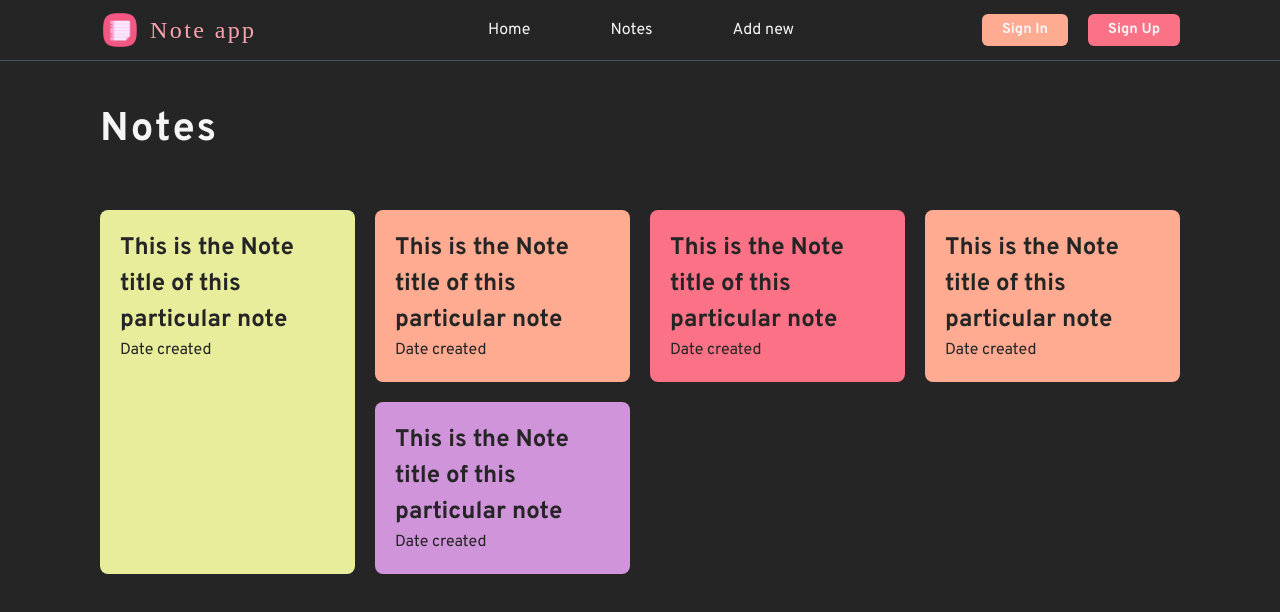
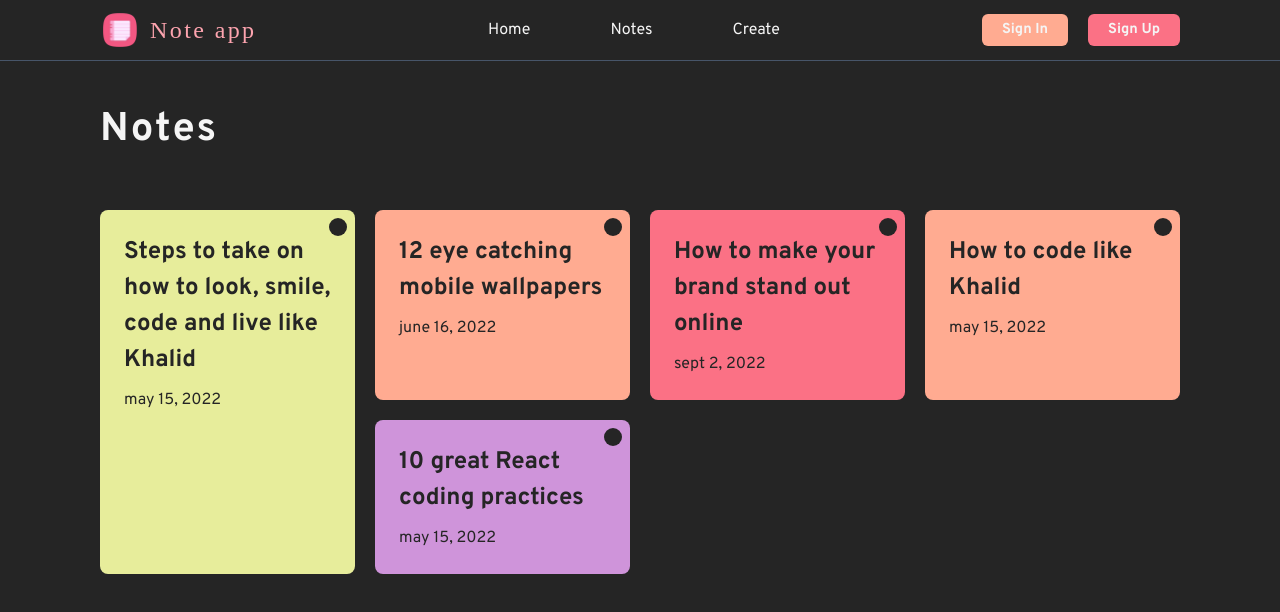
Before and after one commit to khalteck/sticky-note-app, a React (Create React App) app: page /notes in a window 1280 px wide. Shown: the top 612 px of the page. Built offline with nearby package versions, Linux system fonts and the light colour scheme; a web font is replaced by a local one.

Commit message:
issue fixed

```diff
--- a/public/output.css
+++ b/public/output.css
@@ -590,6 +590,46 @@ video {
   top: -40px;
 }
 
+.top-1 {
+  top: 0.25rem;
+}
+
+.right-1 {
+  right: 0.25rem;
+}
+
+.right-2 {
+  right: 0.5rem;
+}
+
+.top-2 {
+  top: 0.5rem;
+}
+
+.right-5 {
+  right: 1.25rem;
+}
+
+.right-10 {
+  right: 2.5rem;
+}
+
+.right-\[50\%\] {
+  right: 50%;
+}
+
+.right-\[40\%\] {
+  right: 40%;
+}
+
+.right-\[47\%\] {
+  right: 47%;
+}
+
+.z-\[100\] {
+  z-index: 100;
+}
+
 .ml-\[-10px\] {
   margin-left: -10px;
 }
@@ -614,6 +654,10 @@ video {
   margin-top: 50px;
 }
 
+.mb-\[10px\] {
+  margin-bottom: 10px;
+}
+
 .flex {
   display: flex;
 }
@@ -636,6 +680,18 @@ video {
 
 .h-\[80px\] {
   height: 80px;
+}
+
+.h-\[20px\] {
+  height: 20px;
+}
+
+.h-\[15px\] {
+  height: 15px;
+}
+
+.h-\[18px\] {
+  height: 18px;
 }
 
 .w-full {
@@ -664,6 +720,18 @@ video {
 
 .w-\[80px\] {
   width: 80px;
+}
+
+.w-\[20px\] {
+  width: 20px;
+}
+
+.w-\[15px\] {
+  width: 15px;
+}
+
+.w-\[18px\] {
+  width: 18px;
 }
 
 .cursor-pointer {
@@ -741,6 +809,14 @@ video {
 
 .p-\[20px\] {
   padding: 20px;
+}
+
+.p-\[22px\] {
+  padding: 22px;
+}
+
+.p-\[24px\] {
+  padding: 24px;
 }
 
 .px-\[100px\] {
@@ -866,6 +942,10 @@ video {
   transition-duration: 300ms;
 }
 
+.duration-500 {
+  transition-duration: 500ms;
+}
+
 .swing {
   -webkit-animation: swing 15s ease infinite;
           animation: swing 15s ease infinite;
--- a/src/App.js
+++ b/src/App.js
@@ -1,9 +1,58 @@
 import Header from "./Header";
 import Main from "./Main";
-import {BrowserRouter as Router, Route, Switch} from "react-router-dom"
+import { BrowserRouter as Router, Route, Switch } from "react-router-dom"
 import Notes from "./Notes";
+import { useState } from "react"
+
 
 function App() {
+
+  //to set the default notes in state
+  const[note, setNote] = useState([
+    {
+        title: "Steps to take on how to look, smile, code and live like Khalid",
+        date: "may 15, 2022",
+        body: "Blah blah.. make your own note :)",
+        hover: false
+    },
+    {
+        title: "12 eye catching mobile wallpapers",
+        date: "june 16, 2022",
+        body: "Blah blah.. make your own note :)",
+        hover: false
+    },
+    {
+        title: "How to make your brand stand out online",
+        date: "sept 2, 2022",
+        body: "Blah blah.. make your own note :)",
+        hover: false
+    },
+    {
+        title: "How to code like Khalid",
+        date: "may 15, 2022",
+        body: "Blah blah.. make your own note :)",
+        hover: false
+    },
+    {
+        title: "10 great React coding practices",
+        date: "may 15, 2022",
+        body: "Blah blah.. make your own note :)",
+        hover: false
+    },
+])
+
+//to set hover state of each sticky note
+function handleNoteHover(index) {
+  const newNote = [...note];
+  newNote[index].hover = true;
+  setNote(newNote)
+}
+function handleNoteOut(index) {
+  const newNote = [...note];
+  newNote[index].hover = false;
+  setNote(newNote)
+}
+
   return (
    <Router>
     <div className="app">
@@ -18,7 +67,11 @@ function App() {
 
           {/*the notes page route */}
           <Route path="/notes">
-            <Notes/>
+            <Notes
+              note={note}
+              handleNoteHover={handleNoteHover}
+              handleNoteOut={handleNoteOut}
+            />
           </Route>
           {/*the notes page route */}
         </Switch>
--- a/src/Header.js
+++ b/src/Header.js
@@ -3,17 +3,19 @@ import { Link } from "react-router-dom"
 
 const Header = () => {
     return (
-        <header className="w-full bg-[#252525] px-[100px] fixed top-0 left-0 border-b border-slate-600 flex items-center">
-            <div className="flex items-center gap-[0px] ml-[-10px] mr-auto">
-                <img alt="logo" src={logo} className="w-[60px] h-[60px]"/>
-                <p className="font-dyna text-[1.5rem] text-rose-300 tracking-widest">Note app</p>
-            </div>
+        <header className="w-full bg-[#252525] px-[100px] fixed top-0 left-0 border-b border-slate-600 flex items-center z-[100]">
+            <Link to="/" className="mr-auto">
+                <div className="flex items-center gap-[0px] ml-[-10px] cursor-pointer">
+                    <img alt="logo" src={logo} className="w-[60px] h-[60px]"/>
+                    <p className="font-dyna text-[1.5rem] text-rose-300 tracking-widest">Note app</p>
+                </div>
+            </Link>
             <nav className="w-[65%] flex items-center">
-                <ul className="flex items-center gap-[60px] mr-auto">
-                    <Link to="/"><li className="cursor-pointer px-[10px] py-[5px] rounded-md hover:bg-rose-400 hover:translate-y-[6px] transition-all duration-300">Home</li></Link>
-                    <Link to="/notes"><li className="cursor-pointer px-[10px] py-[5px] rounded-md hover:bg-rose-400 hover:translate-y-[6px] transition-all duration-300">Notes</li></Link>
-                    <Link to="/create"><li className="cursor-pointer px-[10px] py-[5px] rounded-md hover:bg-rose-400 hover:translate-y-[6px] transition-all duration-300">Add new</li></Link>
-                </ul>
+                <div className="flex items-center gap-[60px] mr-auto">
+                    <Link to="/" className="cursor-pointer px-[10px] py-[5px] rounded-md hover:bg-rose-400 hover:translate-y-[6px] transition-all duration-300">Home</Link>
+                    <Link to="/notes" className="cursor-pointer px-[10px] py-[5px] rounded-md hover:bg-rose-400 hover:translate-y-[6px] transition-all duration-300">Notes</Link>
+                    <Link to="/" className="cursor-pointer px-[10px] py-[5px] rounded-md hover:bg-rose-400 hover:translate-y-[6px] transition-all duration-300">Create</Link>
+                </div>
                 <div>
                     <button className="bg-[#ffab91] font-[700] text-[0.90rem] mr-[20px] px-[20px] py-[5px] rounded-md hover:bg-rose-500 hover:translate-y-[6px] transition-all duration-300">Sign In</button>
                     <button className="bg-rose-400 font-[700] text-[0.90rem] px-[20px] py-[5px] rounded-md hover:bg-rose-500 hover:translate-y-[6px] transition-all duration-300">Sign Up</button>
--- a/src/Notes.js
+++ b/src/Notes.js
@@ -1,59 +1,26 @@
 //import { useState } from "react";
 
-const Notes = () => {
+const Notes = (props) => {
 
-    /*const[note, setNote] = useState([
-        {
-            title: "Step to take on how to look, smile, code and live like Khalid",
-            date: "may 15, 2022",
-            body: "Blah blah.. make your own note :)"
-        },
-        {
-            title: "12 eye catching mobile wallpapers",
-            date: "june 16, 2022",
-            body: "Blah blah.. make your own note :)"
-        },
-        {
-            title: "How to make your brand stand out online",
-            date: "sept 2, 2022",
-            body: "Blah blah.. make your own note :)"
-        },
-        {
-            title: "How to code like Khalid",
-            date: "may 15, 2022",
-            body: "Blah blah.. make your own note :)"
-        },
-        {
-            title: "10 great React coding practices",
-            date: "may 15, 2022",
-            body: "Blah blah.. make your own note :)"
-        },
-    ])*/
+    const eachNote = props.note?.map((item, index) => {
+        return (
+            <div
+                onMouseOver={() => props.handleNoteHover(index)}
+                onMouseOut={() => props.handleNoteOut(index)}
+                className="p-[24px] bg-rose-400 cursor-pointer even:bg-[#ffab91] first:bg-[#e7ed9b] last:bg-[#cf94da] first:row-span-2 rounded-lg relative"
+            >
+                <div className={`w-[18px] h-[18px] rounded-full absolute top-2 ${item.hover ? "right-[47%]" : "right-2"} bg-[#252525] transition-all duration-500`}></div>
+                <h2 className="text-[1.5rem] font-[700] mb-[10px]">{item.title}</h2>
+                <h3>{item.date}</h3>
+            </div>
+        )
+    })
 
     return (
         <div className="w-full px-[100px] pt-[100px]">
             <h1 className="text-[2.5rem] mb-[50px] font-[700] tracking-wider">Notes</h1>
             <div className="w-full grid grid-cols-4 gap-[20px] text-[#252525]">
-                <div className="p-[20px] bg-rose-400 even:bg-[#ffab91] first:bg-[#e7ed9b] last:bg-[#cf94da] first:row-span-2 rounded-lg">
-                    <h2 className="text-[1.5rem] font-[700]">This is the Note title of this particular note</h2>
-                    <h3>Date created</h3>
-                </div>
-                <div className="p-[20px] bg-rose-400 even:bg-[#ffab91] first:bg-[#e7ed9b] last:bg-[#cf94da] first:row-span-2 rounded-lg">
-                    <h2 className="text-[1.5rem] font-[700]">This is the Note title of this particular note</h2>
-                    <h3>Date created</h3>
-                </div>
-                <div className="p-[20px] bg-rose-400 even:bg-[#ffab91] first:bg-[#e7ed9b] last:bg-[#cf94da] first:row-span-2 rounded-lg">
-                    <h2 className="text-[1.5rem] font-[700]">This is the Note title of this particular note</h2>
-                    <h3>Date created</h3>
-                </div>
-                <div className="p-[20px] bg-rose-400 even:bg-[#ffab91] first:bg-[#e7ed9b] last:bg-[#cf94da] first:row-span-2 rounded-lg">
-                    <h2 className="text-[1.5rem] font-[700]">This is the Note title of this particular note</h2>
-                    <h3>Date created</h3>
-                </div>
-                <div className="p-[20px] bg-rose-400 even:bg-[#ffab91] first:bg-[#e7ed9b] last:bg-[#cf94da] first:row-span-2 rounded-lg">
-                    <h2 className="text-[1.5rem] font-[700]">This is the Note title of this particular note</h2>
-                    <h3>Date created</h3>
-                </div>
+                {eachNote}
             </div>
         </div>
     );
--- a/src/index.js
+++ b/src/index.js
@@ -5,7 +5,9 @@ import reportWebVitals from './reportWebVitals';
 
 const root = ReactDOM.createRoot(document.getElementById('root'));
 root.render(
-  <App />
+  <React.StrictMode>
+    <App />
+  </React.StrictMode>
 );
 
 // If you want to start measuring performance in your app, pass a function
```
